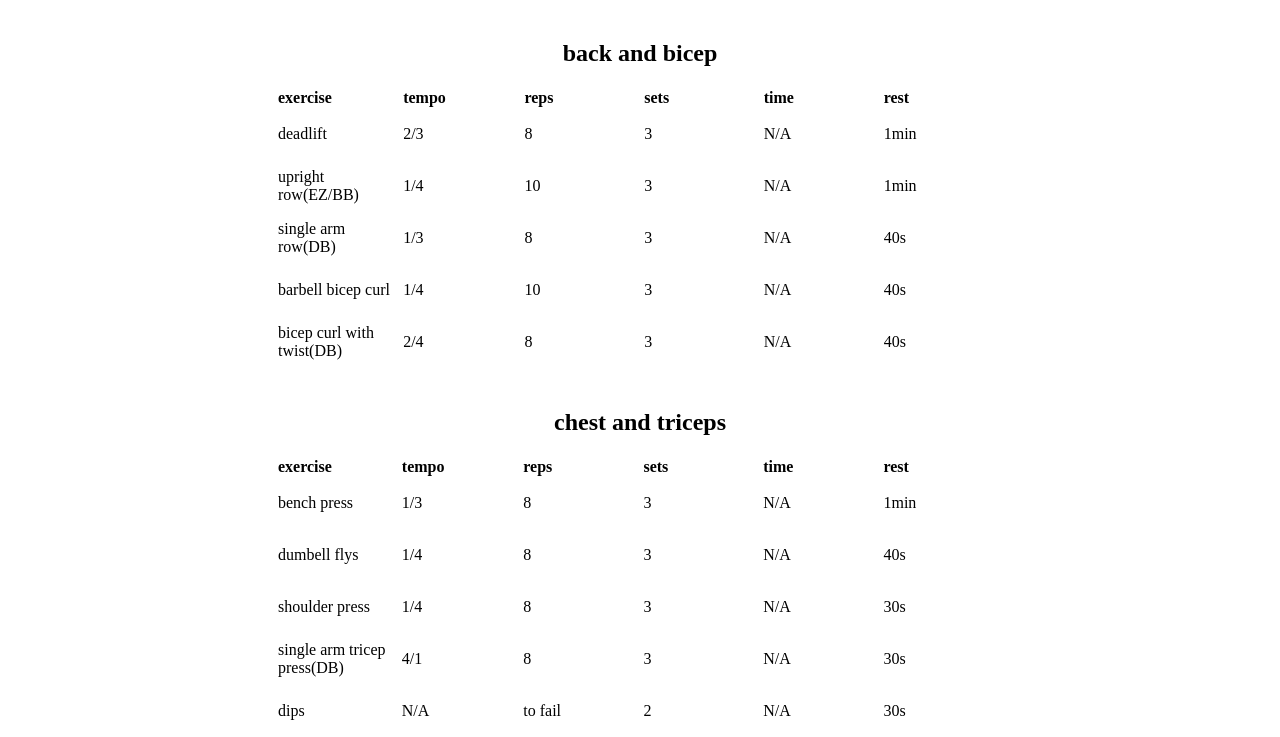
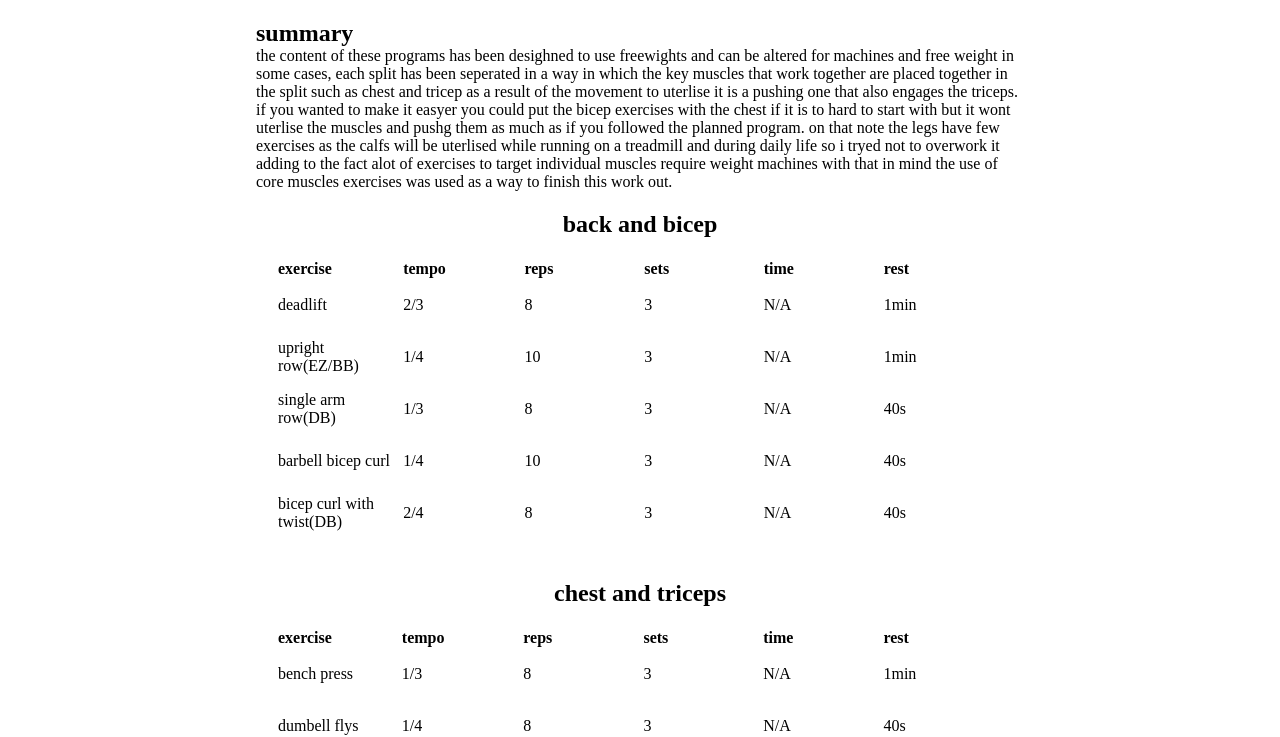
Before and after one commit to BaileyMuir/Gym-instuctor-cv, a plain HTML site: page advanced.html in a window 1280 px wide. Shown: the part 80-817 px from the top of the page. Drawn offline with Linux system fonts and the light colour scheme.

Commit message:
Add a section to both the begginer and advanced.html to exsplain the purpose of the programs.

```diff
--- a/advanced.html
+++ b/advanced.html
@@ -19,6 +19,21 @@
         </nav>
     </header>
     <div id="main-body">
+        <div>
+            <h2>summary</h2>
+            <p>
+                the content of these programs has been desighned to use freewights and can be altered for machines and free weight
+                 in some cases, each split has been seperated in a way in which the key muscles that work together are placed together
+                 in the split such as chest and tricep as a result of the movement to uterlise it is a pushing one that also engages the triceps.
+            </p>
+
+            <p>
+                if you wanted to make it easyer you could put the bicep exercises with the chest if it is to hard to start with but it wont uterlise the muscles and pushg them as much as if you followed the planned program.
+                on that note the legs have few exercises as the calfs will be uterlised while running on a treadmill and during daily life so i tryed not to overwork it
+                adding to the fact alot of exercises to target individual muscles require weight machines
+                with that in mind the use of core muscles exercises was used as a way to finish this work out.
+            </p>
+        </div>
         <div>
             <h2 class="target-area">back and bicep</h2>
             <table>
```
Also changed, not shown: begginer.html (+12 -0 lines).
